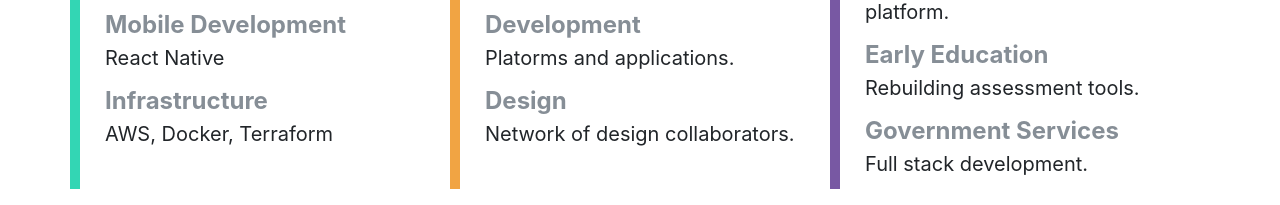
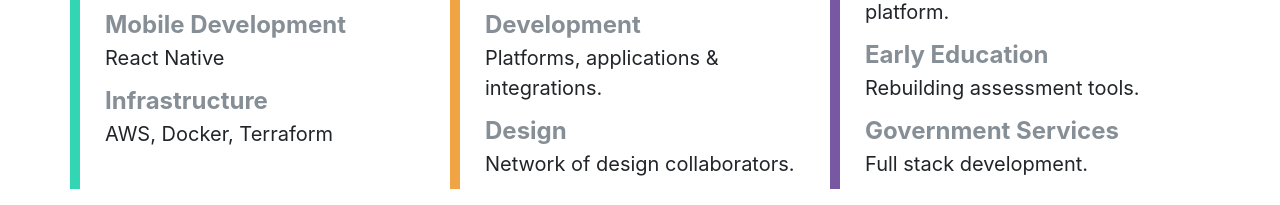
Before and after one commit to focusconsulting/focusconsulting.github.io, a plain HTML site: page index.html in a window 1280 px wide. Shown: the part 354-559 px from the top of the page. Drawn offline with nearby package versions, Linux system fonts and the light colour scheme.

Commit message:
Update index.html

```diff
--- a/index.html
+++ b/index.html
@@ -84,7 +84,7 @@
             Development
           </div>
           <div class="item-description">
-            Platorms and applications.
+            Platforms, applications & integrations.
           </div>
         </div>
         <div class="item">
```
